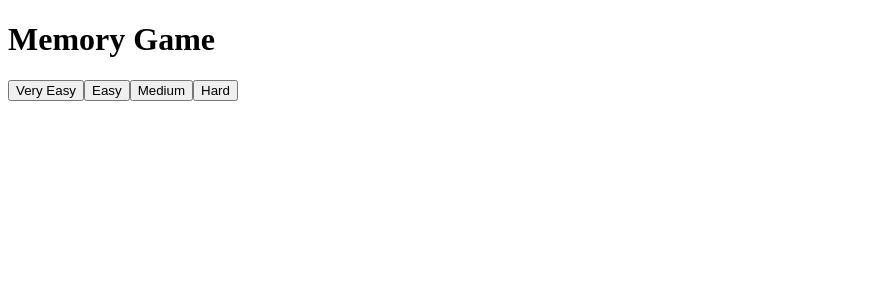
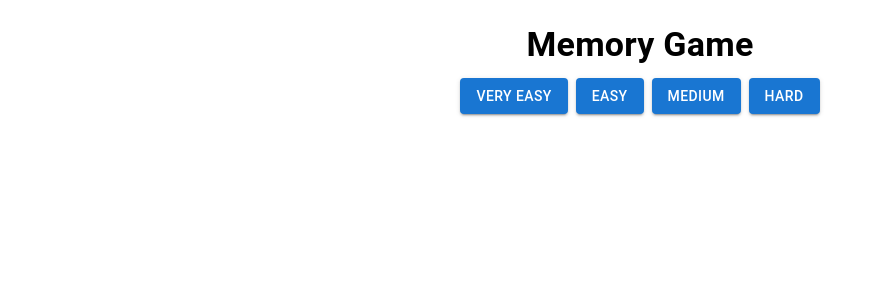
Before and after one commit to coderoadpl/q-a-2025-03-27, a React (Vite) app: page / in a window 1280 px wide. Shown: the top 300 px of the page, without its empty margins (0-876 px from the left). Built offline with nearby package versions, Linux system fonts and the light colour scheme.

Commit message:
✨ Integrate MUI components for enhanced UI

```diff
--- a/package.json
+++ b/package.json
@@ -12,6 +12,9 @@
     "typecheck": "tsc --noEmit --watch"
   },
   "dependencies": {
+    "@emotion/react": "^11.14.0",
+    "@emotion/styled": "^11.14.0",
+    "@mui/material": "^7.0.0",
     "react": "^19.0.0",
     "react-dom": "^19.0.0",
     "vitest": "^3.0.9",
--- a/src/App.tsx
+++ b/src/App.tsx
@@ -1,5 +1,18 @@
 import { useMemoryGameStore } from "./storeToReactAdapter";
 import { useEffect, useState } from "react";
+import {
+  Box,
+  Typography,
+  Button,
+  Container,
+  Grid,
+  Paper,
+  Stack,
+  ThemeProvider,
+  createTheme
+} from "@mui/material";
+
+const theme = createTheme();
 
 const App = () => {
   const { board, startTime, endTime, startGame, flipCard } = useMemoryGameStore((state) => state);
@@ -20,74 +33,99 @@ const App = () => {
   const gridColumns = Math.sqrt(board.length) || 2;
 
   return (
-    <div className="flex flex-col items-center p-4 max-w-4xl mx-auto">
-      <h1 className="text-2xl font-bold mb-4">Memory Game</h1>
+    <ThemeProvider theme={theme}>
+      <Container maxWidth="md" sx={{ p: 2 }}>
+        <Box sx={{ display: 'flex', flexDirection: 'column', alignItems: 'center' }}>
+          <Typography variant="h4" component="h1" gutterBottom fontWeight="bold">
+            Memory Game
+          </Typography>
 
           {/* Game controls */}
-      <div className="mb-4 flex gap-2">
-        <button
+          <Stack direction="row" spacing={1} sx={{ mb: 2 }}>
+            <Button
+              variant="contained"
               onClick={() => startGame('very-easy')}
-          className="px-3 py-1 bg-blue-500 text-white rounded"
             >
               Very Easy
-        </button>
-        <button
+            </Button>
+            <Button
+              variant="contained"
               onClick={() => startGame('easy')}
-          className="px-3 py-1 bg-blue-500 text-white rounded"
             >
               Easy
-        </button>
-        <button
+            </Button>
+            <Button
+              variant="contained"
               onClick={() => startGame('medium')}
-          className="px-3 py-1 bg-blue-500 text-white rounded"
             >
               Medium
-        </button>
-        <button
+            </Button>
+            <Button
+              variant="contained"
               onClick={() => startGame('hard')}
-          className="px-3 py-1 bg-blue-500 text-white rounded"
             >
               Hard
-        </button>
-      </div>
+            </Button>
+          </Stack>
 
           {/* Game status */}
           {startTime && (
-        <div className="mb-4">
-          <p>Time: {elapsedTime} seconds</p>
+            <Box sx={{ mb: 2 }}>
+              <Typography>Time: {elapsedTime} seconds</Typography>
               {endTime && (
-            <p className="font-bold text-green-600">
+                <Typography color="success.main" fontWeight="bold">
                   Game complete! Total time: {Math.floor((endTime - startTime) / 1000)} seconds
-            </p>
+                </Typography>
               )}
-        </div>
+            </Box>
           )}
 
           {/* Game board */}
           {board.length > 0 && (
-        <div
-          className="grid gap-2"
-          style={{
-            gridTemplateColumns: `repeat(${gridColumns}, 1fr)`
+            <Grid
+              container
+              spacing={2}
+              sx={{
+                display: 'grid',
+                gridTemplateColumns: `repeat(${gridColumns}, 1fr)`,
+                gap: 2
               }}
             >
               {board.map((card) => (
-            <div
+                <Paper
                   key={card.id}
                   onClick={() => !card.isMatched && !endTime && flipCard(card.id)}
-              className={`
-                w-20 h-20 flex items-center justify-center text-3xl
-                rounded cursor-pointer transition-all duration-200
-                ${card.isMatched ? 'bg-green-200' : card.isFlipped ? 'bg-blue-100' : 'bg-gray-300'}
-                ${!card.isMatched && !endTime ? 'hover:bg-gray-400' : ''}
-              `}
+                  elevation={1}
+                  sx={{
+                    width: 80,
+                    height: 80,
+                    display: 'flex',
+                    alignItems: 'center',
+                    justifyContent: 'center',
+                    fontSize: '1.875rem',
+                    borderRadius: 1,
+                    cursor: !card.isMatched && !endTime ? 'pointer' : 'default',
+                    bgcolor: card.isMatched
+                      ? 'success.light'
+                      : card.isFlipped
+                        ? 'primary.light'
+                        : 'grey.300',
+                    transition: 'background-color 0.2s',
+                    '&:hover': {
+                      bgcolor: !card.isMatched && !endTime
+                        ? 'grey.400'
+                        : undefined
+                    }
+                  }}
                 >
                   {(card.isFlipped || card.isMatched) ? card.value : '?'}
-            </div>
+                </Paper>
               ))}
-        </div>
+            </Grid>
           )}
-    </div>
+        </Box>
+      </Container>
+    </ThemeProvider>
   );
 };
 
```
Also changed, not shown: 1 other file (tests, documents, lock files or other folders). Lines whose indentation alone changed are shown as unchanged.
